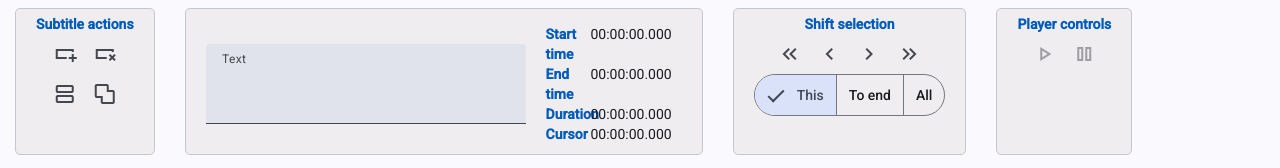
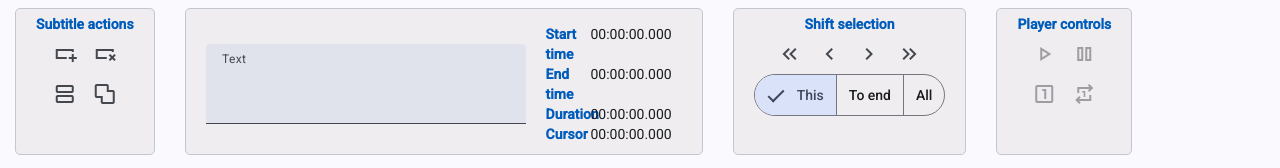
Before and after one commit to andreaoddo/subsynch, an Angular app: page / in a window 1280 px wide. Shown: the part 271-439 px from the top of the page. Built offline with nearby package versions, Linux system fonts and the light colour scheme.

Commit message:
:sparkles: implemented play selection once or forever

```diff
--- a/src/components/context.service.ts
+++ b/src/components/context.service.ts
@@ -26,6 +26,7 @@ export class ContextService {
   #shiftMode = signal<ShiftMode>('THIS');
   #isInitialLoad = false;
   #hasPendingChanges = signal<boolean>(false);
+  #playForever = signal<boolean>(false);
 
   subtitles = this.#subtitles.asReadonly();
   waveform = this.#waveform.asReadonly();
@@ -42,11 +43,27 @@ export class ContextService {
   isDarkMode = this.#isDarkMode.asReadonly();
   shiftMode = this.#shiftMode.asReadonly();
   hasPendingChanges = this.#hasPendingChanges.asReadonly();
+  playForever = this.#playForever.asReadonly();
 
   selectedSubtitle = computed(() => {
     const id = this.selectedSubtitleId();
     if (id === null) return null;
     return this.subtitles().find((s) => s.id === id) ?? null;
+  });
+
+  playbackBoundary = computed(() => {
+    if (this.selectedSubtitle()) {
+      return {
+        start: this.selectedSubtitle()!.subtitle.fromTime,
+        end: this.selectedSubtitle()!.subtitle.toTime,
+      };
+    } else if (this.selectionRange()) {
+      return {
+        start: this.selectionRange()!.start,
+        end: this.selectionRange()!.end,
+      };
+    }
+    return null;
   });
 
   constructor() {
@@ -258,8 +275,15 @@ export class ContextService {
     this.#isPlaying.set(true);
   }
 
+  playSelection() {
+    if(!this.playbackBoundary()) return;
+    this.setCurrentTime(this.playbackBoundary()!.start);
+    this.#isPlaying.set(true);
+  }
+
   pause() {
     this.#isPlaying.set(false);
+    this.#playForever.set(false);
   }
 
   toggleDarkMode() {
@@ -383,4 +407,9 @@ export class ContextService {
     const timestamps = `${this.#formatMs.transform(sub.toTime, ',')} --> ${this.#formatMs.transform(sub.toTime, ',')}`;
     return `${idx}\n${timestamps}\n${sub.text}\n\n`;
   }
+
+  playSelectionForever() {
+    this.#playForever.set(true);
+    this.playSelection()
+  }
 }
--- a/src/components/subtitle-editor.ts
+++ b/src/components/subtitle-editor.ts
@@ -199,7 +199,7 @@ import { MatButtonToggleModule } from '@angular/material/button-toggle';
 
       <div class="button-group group">
         <div class="sub-label">Player controls</div>
-        <div>
+        <div class="grid-container">
           <button
             matIconButton
             class="material-btn"
@@ -215,6 +215,22 @@ import { MatButtonToggleModule } from '@angular/material/button-toggle';
             [disabled]="!context.videoFileName()"
           >
             <span class="material-symbols-outlined">pause</span>
+          </button>
+          <button
+            matIconButton
+            class="material-btn"
+            (click)="context.playSelection()"
+            [disabled]="!context.playbackBoundary()"
+          >
+            <span class="material-symbols-outlined">looks_one</span>
+          </button>
+          <button
+            matIconButton
+            class="material-btn"
+            (click)="context.playSelectionForever()"
+            [disabled]="!context.playbackBoundary()"
+          >
+            <span class="material-symbols-outlined">repeat_one</span>
           </button>
         </div>
       </div>
@@ -233,8 +249,8 @@ export class SubtitleEditorComponent {
   constructor() {
     effect(() => {
       let currentSub = this.context.selectedSubtitle();
-      let subInput = this.subtitleInput()
-      if(currentSub && subInput) {
+      let subInput = this.subtitleInput();
+      if (currentSub && subInput) {
         subInput.nativeElement.focus();
       }
     });
--- a/src/components/videoplayer.ts
+++ b/src/components/videoplayer.ts
@@ -148,16 +148,38 @@ export class VideoplayerComponent {
     this.stopTracking();
   }
 
+  onNativePlayOnce(): void {
+    if(!this.context.playbackBoundary) return;
+
+    this.context.playSelection();
+  }
+
   startTracking(): void {
     const loop = () => {
       const video = this.videoPlayer()?.nativeElement;
       if (video && !video.paused) {
-        this.context.setCurrentTime(video.currentTime * 1000);
+        const currentMs = video.currentTime * 1000;
+
+        // Check for the temporary boundary instead of the global selection
+        const boundary = this.context.playbackBoundary();
+
+        if (boundary && currentMs >= boundary.end) {
+          if(this.context.playForever()) {
+            video.currentTime = boundary.start / 1000;
+            this.context.setCurrentTime(boundary.start);
+          } else {
+            video.currentTime = boundary.end / 1000;
+            this.context.setCurrentTime(boundary.end);
+            this.context.pause();
+            return;
+          }
+        }
+
+        this.context.setCurrentTime(currentMs);
         this.animationFrameId = requestAnimationFrame(loop);
       }
     };
 
-    // Cancel any existing loop just in case, then start a new one
     this.stopTracking();
     this.animationFrameId = requestAnimationFrame(loop);
   }
```
